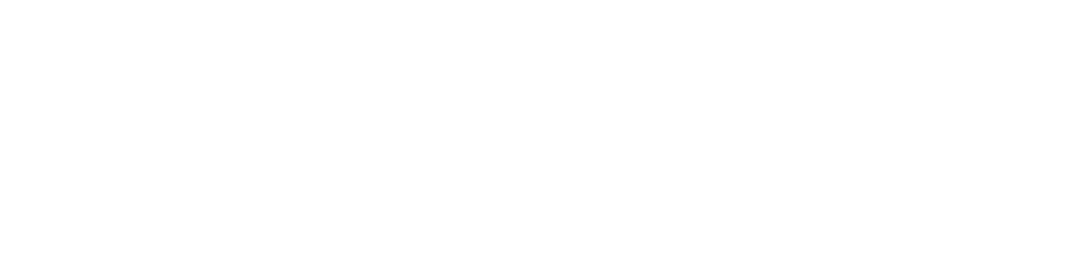
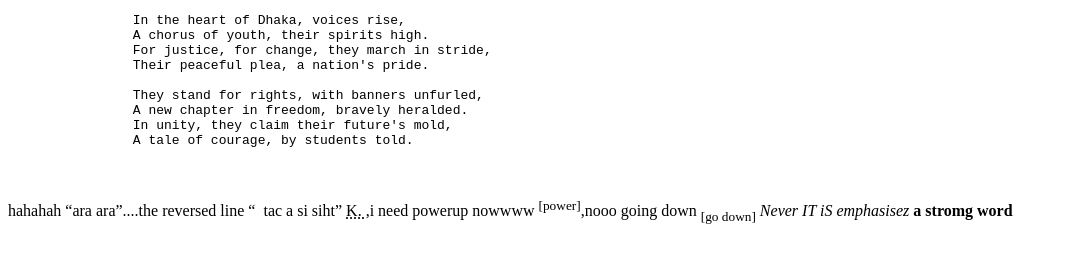
Before and after one commit to KaziAbdurRahim/first-dev-portfolio, a plain HTML site: page index.html in a window 1280 px wide. Shown: the whole page, without its empty margins (0-1067 px from the left). Drawn offline with Linux system fonts and the light colour scheme.

Commit message:
added some tags

```diff
--- a/index.html
+++ b/index.html
@@ -10,6 +10,52 @@
 
     </header>
     <main>
+        <section>
+            <pre>
+                In the heart of Dhaka, voices rise,
+                A chorus of youth, their spirits high.
+                For justice, for change, they march in stride,
+                Their peaceful plea, a nation's pride.
+
+                They stand for rights, with banners unfurled,
+                A new chapter in freedom, bravely heralded.
+                In unity, they claim their future's mold,
+                A tale of courage, by students told.
+
+            </pre>
+
+
+        </section>
+        <section>
+        <blockquote cite="">
+
+        </blockquote>
+            <div>
+                <h1></h1>
+                <p> hahahah
+                    <q>ara ara</q>....the reversed line
+                    <q>
+                    <bdo dir="rtl">
+                        this is a cat
+                    </bdo>
+                </q>
+                    <abbr title="Kazi">
+                        K.
+                    </abbr>,i need powerup nowwww
+                    <sup>[power]</sup>,nooo going down
+                    <sub>[go down]</sub>
+
+                    <i>Never</i>
+                    <em> IT iS emphasisez</em>
+                    <strong>
+                        a stromg word
+                    </strong>
+                </p>
+
+            </div>
+
+        </section>
+
 
     </main>
     <footer>
```
